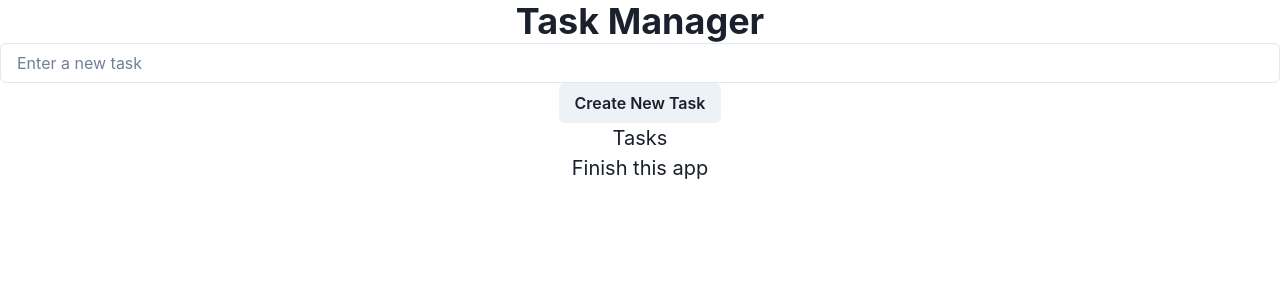
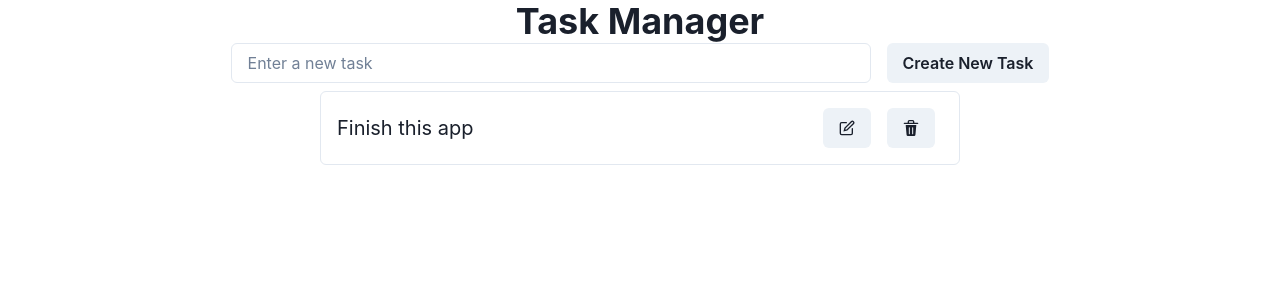
Before and after one commit to AlexandroM1234/Task-Manager, a React (Create React App) app in the folder client/: page / in a window 1280 px wide. Shown: the top 300 px of the page. Built offline with nearby package versions, Linux system fonts and the light colour scheme.

Commit message:
updates all around

```diff
--- a/client/package.json
+++ b/client/package.json
@@ -3,6 +3,7 @@
   "version": "0.1.0",
   "private": true,
   "dependencies": {
+    "@chakra-ui/icons": "^2.1.1",
     "@chakra-ui/react": "^2.8.1",
     "@emotion/react": "^11.11.1",
     "@emotion/styled": "^11.11.0",
--- a/client/src/App.tsx
+++ b/client/src/App.tsx
@@ -1,6 +1,6 @@
 import * as React from "react";
 import { ChakraProvider, Box, Heading, theme, Flex } from "@chakra-ui/react";
-import { ColorModeSwitcher } from "./ColorModeSwitcher";
+// import { ColorModeSwitcher } from "./ColorModeSwitcher";
 import Tasks from "./Components/Tasks";
 import TaskForm from "./Components/TaskForm";
 
--- a/client/src/Components/TaskCard.tsx
+++ b/client/src/Components/TaskCard.tsx
@@ -1,4 +1,5 @@
-import { Text } from "@chakra-ui/react";
+import { Text, Card, Button, Box } from "@chakra-ui/react";
+import { DeleteIcon, EditIcon } from "@chakra-ui/icons";
 import React from "react";
 
 interface Props {
@@ -9,9 +10,25 @@ interface Props {
 
 const TaskCard: React.FC<Props> = ({ name, done }) => {
   return (
-    <div>
+    <Card
+      width={"50%"}
+      padding={4}
+      marginY={2}
+      variant={"outline"}
+      justifyContent={"space-between"}
+      align={"center"}
+      direction={"row"}
+    >
       <Text>{name}</Text>
-    </div>
+      <Box>
+        <Button marginX={2}>
+          <EditIcon />
+        </Button>
+        <Button marginX={2}>
+          <DeleteIcon />
+        </Button>
+      </Box>
+    </Card>
   );
 };
 
--- a/client/src/Components/TaskForm.tsx
+++ b/client/src/Components/TaskForm.tsx
@@ -2,16 +2,16 @@ import { useForm, SubmitHandler } from "react-hook-form";
 import { Input } from "@chakra-ui/input";
 import { Button } from "@chakra-ui/button";
 import { useAppDispatch } from "../Redux/hooks";
-import React, { useState } from "react";
+import React from "react";
 import { Task } from "../Redux/TasksSlice";
+import { Flex } from "@chakra-ui/layout";
 
 type Inputs = {
   name: string;
 };
 
 const TaskForm: React.FC = () => {
-  const [pendingTask, setPendingTask] = useState("");
-  const { handleSubmit, register } = useForm<Inputs>();
+  const { handleSubmit, register, reset } = useForm<Inputs>();
   const dispatch = useAppDispatch();
 
   const onSubmit: SubmitHandler<Inputs> = (data): void => {
@@ -21,23 +21,23 @@ const TaskForm: React.FC = () => {
       done: false,
     };
     dispatch({ type: "tasks/addTask", payload: newTask });
-    setPendingTask("");
-  };
-
-  const handleChange = (e: React.FormEvent<HTMLInputElement>): void => {
-    setPendingTask(e.currentTarget.value);
+    reset({ name: "" });
   };
 
   return (
     /* "handleSubmit" will validate your inputs before invoking "onSubmit" */
     <form onSubmit={handleSubmit(onSubmit)}>
-      <Input
-        {...register("name")}
-        onChange={handleChange}
-        value={pendingTask}
-        placeholder="Enter a new task"
-      />
-      <Button type="submit">Create New Task</Button>
+      <Flex justifyContent={"center"}>
+        <Input
+          width={"50%"}
+          {...register("name")}
+          placeholder="Enter a new task"
+          isRequired
+        />
+        <Button marginLeft={4} type="submit">
+          Create New Task
+        </Button>
+      </Flex>
     </form>
   );
 };
--- a/client/src/Components/Tasks.tsx
+++ b/client/src/Components/Tasks.tsx
@@ -1,5 +1,5 @@
 import React from "react";
-import { Text } from "@chakra-ui/react";
+import { Flex } from "@chakra-ui/react";
 
 import TaskCard from "./TaskCard";
 import { useAppSelector } from "../Redux/hooks";
@@ -7,12 +7,11 @@ import { useAppSelector } from "../Redux/hooks";
 const Tasks: React.FC = () => {
   const tasks = useAppSelector((state) => state.tasksReducer.tasks);
   return (
-    <div>
-      <Text>Tasks</Text>
+    <Flex direction={"column"} align={"center"}>
       {tasks.map((task) => (
         <TaskCard key={task.id} name={task.name} done={task.done} />
       ))}
-    </div>
+    </Flex>
   );
 };
 
--- a/client/src/Redux/TasksSlice.ts
+++ b/client/src/Redux/TasksSlice.ts
@@ -28,11 +28,7 @@ export const tasksSlice = createSlice({
       state,
       action: PayloadAction<{ id: number; name: string; done: boolean }>
     ) => {
-      state.tasks.push({
-        id: action.payload.id,
-        name: action.payload.name,
-        done: action.payload.done,
-      });
+      state.tasks.push(action.payload);
     },
     editTask: (
       state,
```
Also changed, not shown: 1 other file (tests, documents, lock files or other folders).
